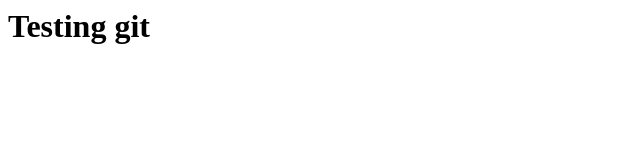
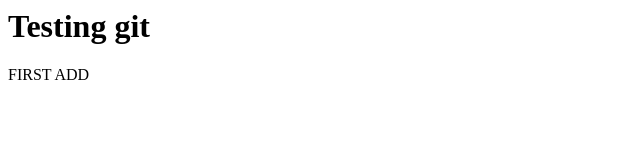
Before and after one commit to zcorsair/git-testing, a plain HTML site: page index.html in a window 1280 px wide. Shown: the full height of the page, 0-640 px from the left. Drawn offline with Linux system fonts and the light colour scheme.

Commit message:
Added a line to index.html

```diff
--- a/index.html
+++ b/index.html
@@ -1,5 +1,7 @@
 <html>
 <body>
 <h1>Testing git</h1>
+
+<p>FIRST ADD</p>
 </body>
 </html>
```
